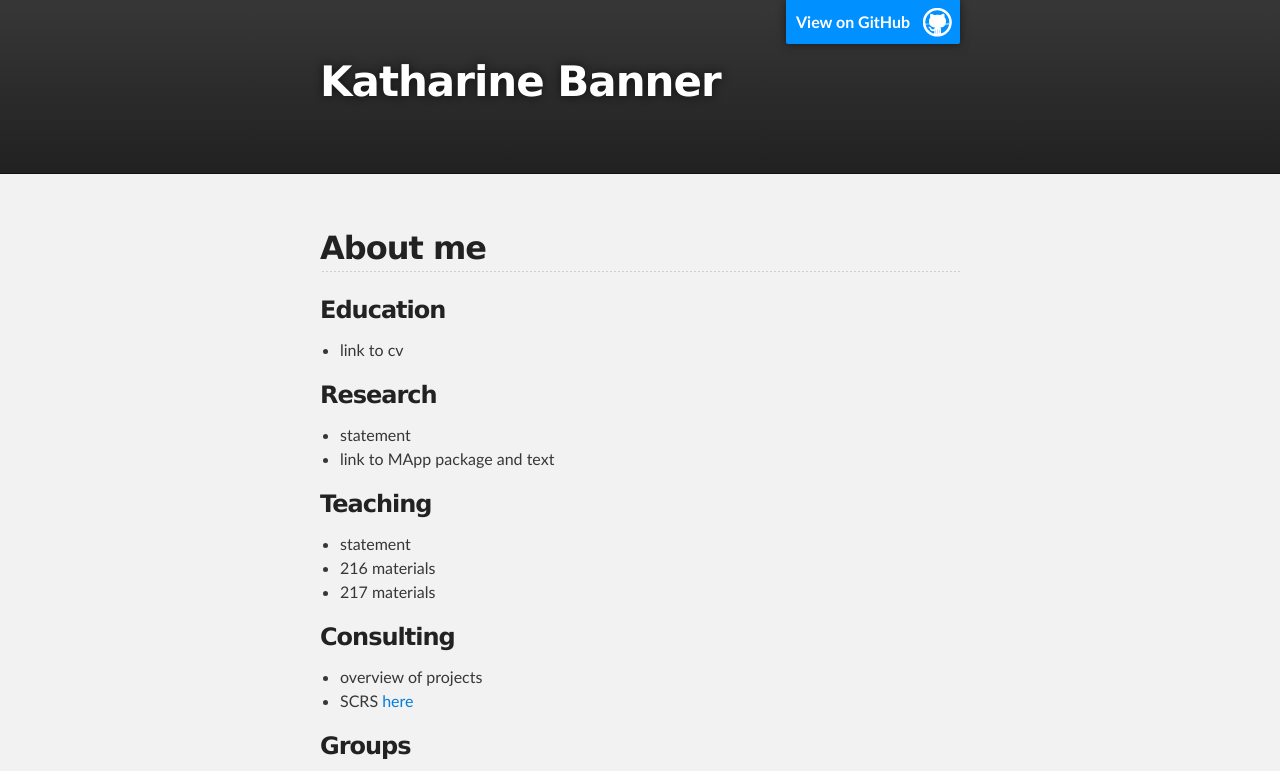
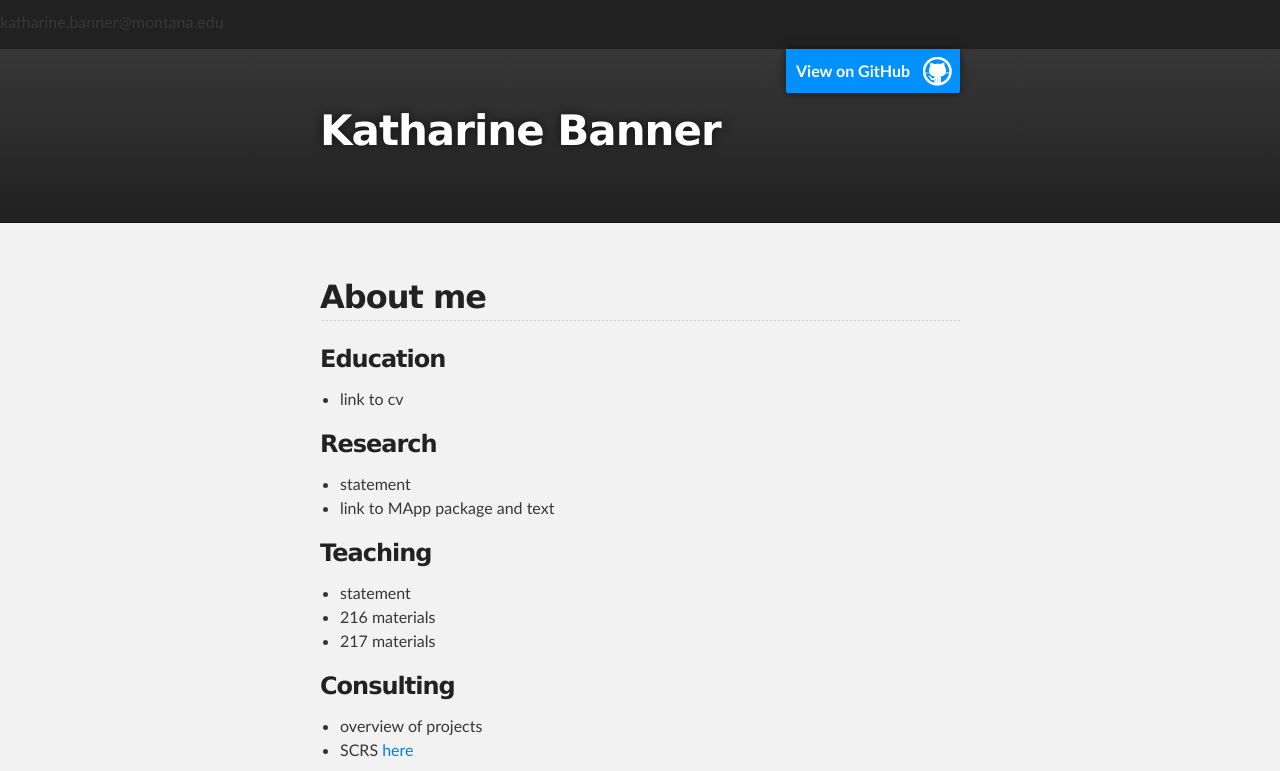
Before and after one commit to kbanner14/kbanner14.github.io, a plain HTML site: page index.html in a window 1280 px wide. Shown: the top 771 px of the page. Drawn offline with Linux system fonts and the light colour scheme.

Commit message:
attempt to add subtitle

```diff
--- a/index.html
+++ b/index.html
@@ -9,6 +9,7 @@
     <link rel="stylesheet" type="text/css" media="screen" href="stylesheets/stylesheet.css">
 
     <title>Katharine Banner </title>
+    <p> <i>katharine.banner@montana.edu</i></p>
   </head>
 
   <body>
```
